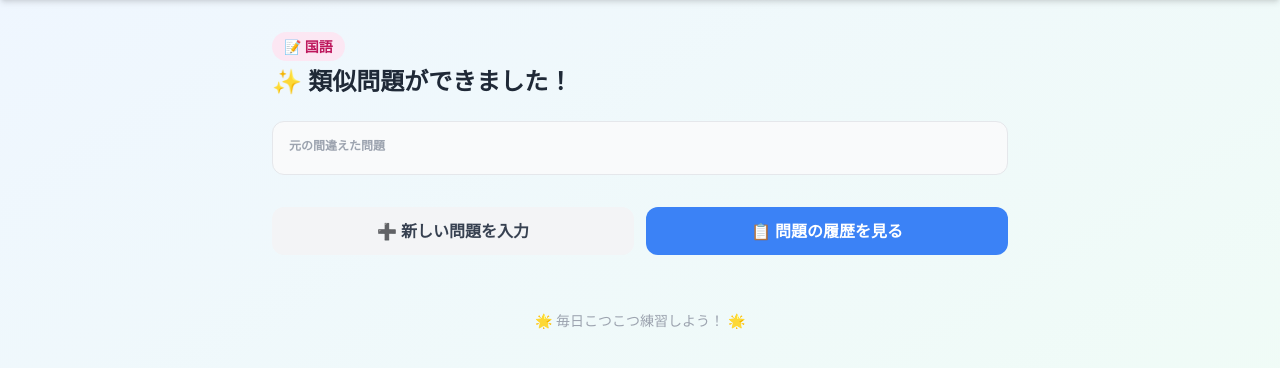
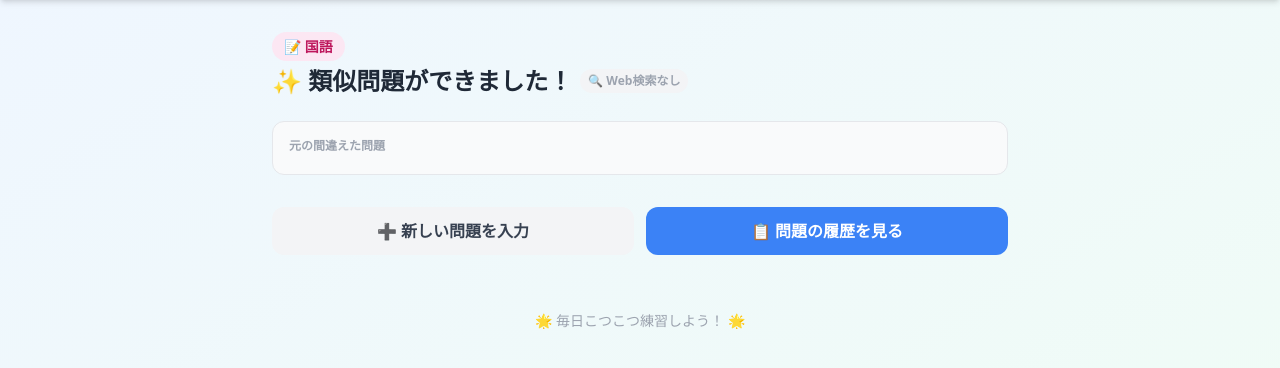
Before and after one commit to rino586/exam-prep-app, a FastAPI app: template templates/result.html in a window 1280 px wide. Shown: the part 57-425 px from the top of the page. Run offline with FastAPI, Linux system fonts and the light colour scheme; the template is opened without the code that fills it, so the values that code supplies are empty; some libraries are stand-ins or nearby versions.

Commit message:
Add files via upload

```diff
--- a/app.py
+++ b/app.py
@@ -433,6 +433,10 @@ async def generate_problems(request: Request):
             original_label = "（画像で入力された問題）"
         else:
             search_context = search_similar_problems(subject, problem.strip())
+            if search_context:
+                print(f"[Tavily] Web検索成功: {len(search_context)}文字の参考情報を取得")
+            else:
+                print("[Tavily] Web検索スキップ（APIキー未設定 or 結果なし）")
             message = client.messages.create(
                 model="claude-haiku-4-5-20251001",
                 max_tokens=4000,
@@ -449,7 +453,8 @@ async def generate_problems(request: Request):
             "original": original_label,
             "image_data": image_data.strip() if use_image else "",
             "problems": generated,
-            "problem_id": problem_id
+            "problem_id": problem_id,
+            "search_used": bool(search_context)
         })
 
     except (json.JSONDecodeError, ValueError, KeyError):
--- a/templates/result.html
+++ b/templates/result.html
@@ -8,7 +8,14 @@
       {{ '🔢 算数' if subject == '算数' else '📝 国語' }}
     </span>
   </div>
-  <h2 class="text-2xl font-bold text-gray-800">✨ 類似問題ができました！</h2>
+  <div class="flex items-center gap-2">
+    <h2 class="text-2xl font-bold text-gray-800">✨ 類似問題ができました！</h2>
+    {% if search_used %}
+    <span class="text-xs bg-green-100 text-green-700 font-bold px-2 py-1 rounded-full">🔍 Web検索参照済み</span>
+    {% else %}
+    <span class="text-xs bg-gray-100 text-gray-400 font-bold px-2 py-1 rounded-full">🔍 Web検索なし</span>
+    {% endif %}
+  </div>
 </div>
 
 <!-- 元の問題 -->
```
